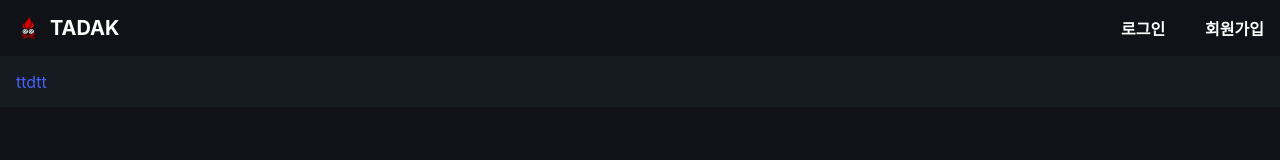
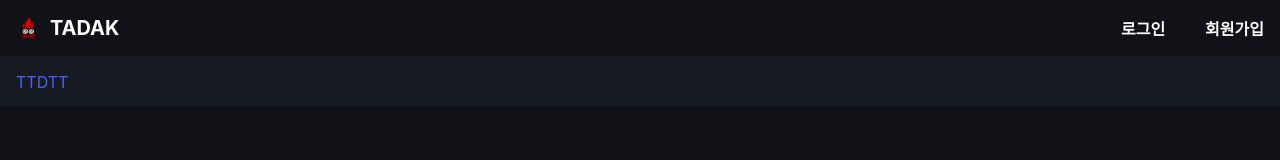
Before and after one commit to team-tadak/tadak-frontend, a React (Create React App) app: page /typepage in a window 1280 px wide. Shown: the top 160 px of the page. Built offline with nearby package versions, Linux system fonts and the light colour scheme; a web font is replaced by a local one.

Commit message:
BreadCrumb: remove underline, add semi-transparent box

```diff
--- a/src/components/common/Breadcrumb/index.js
+++ b/src/components/common/Breadcrumb/index.js
@@ -20,7 +20,7 @@ function Breadcrumbs() {
                 : "breadcrumb-not-active"
             }
           >
-            ttdtt
+            TTDTT
           </BreadcrumbColor>
         </Link>
       </BreadcrumbShown>
--- a/src/components/common/Breadcrumb/styles.js
+++ b/src/components/common/Breadcrumb/styles.js
@@ -5,7 +5,7 @@ export const StyledBreadcrumb = styled.nav`
   flex-direction: row;
   align-items: center;
   padding: 16px;
-  gap: 10px;
+  gap: 6px;
 
   width: 1280px;
   height: 51px;
@@ -25,12 +25,13 @@ export const BreadcrumbColor = styled.div`
     props.status === "breadcrumb-not-active"
       ? props.theme.color.white
       : props.theme.color.primary500};
+  border-radius: 6px;
   &:hover {
-    text-decoration: underline;
+    background-color: rgba(71, 96, 250, 0.3);
   }
 `;
 
 export const Arrow = styled.span`
-  margin-left: 5px;
-  margin-right: 10px;
+  margin-left: 3px;
+  margin-right: 6px;
 `;
```
